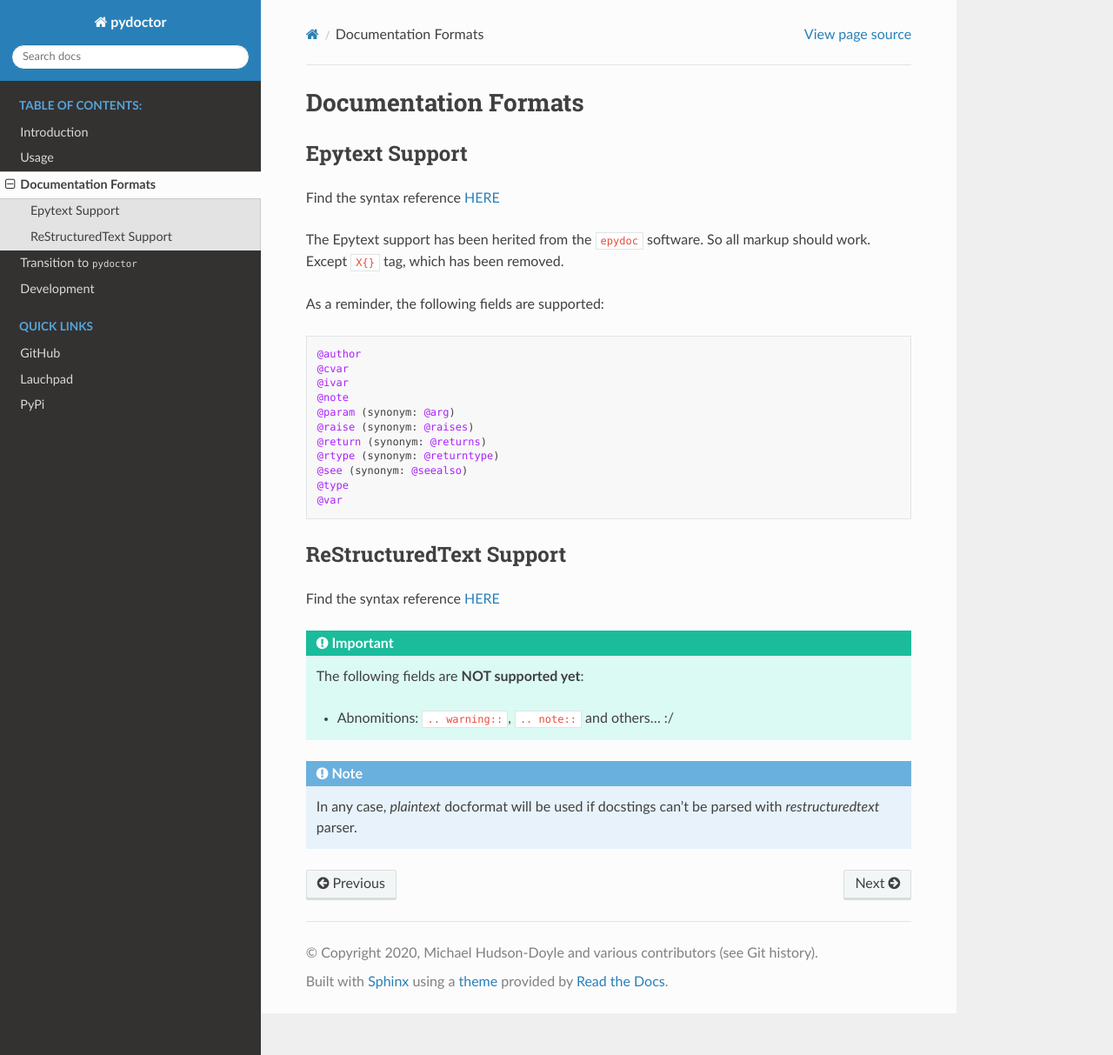
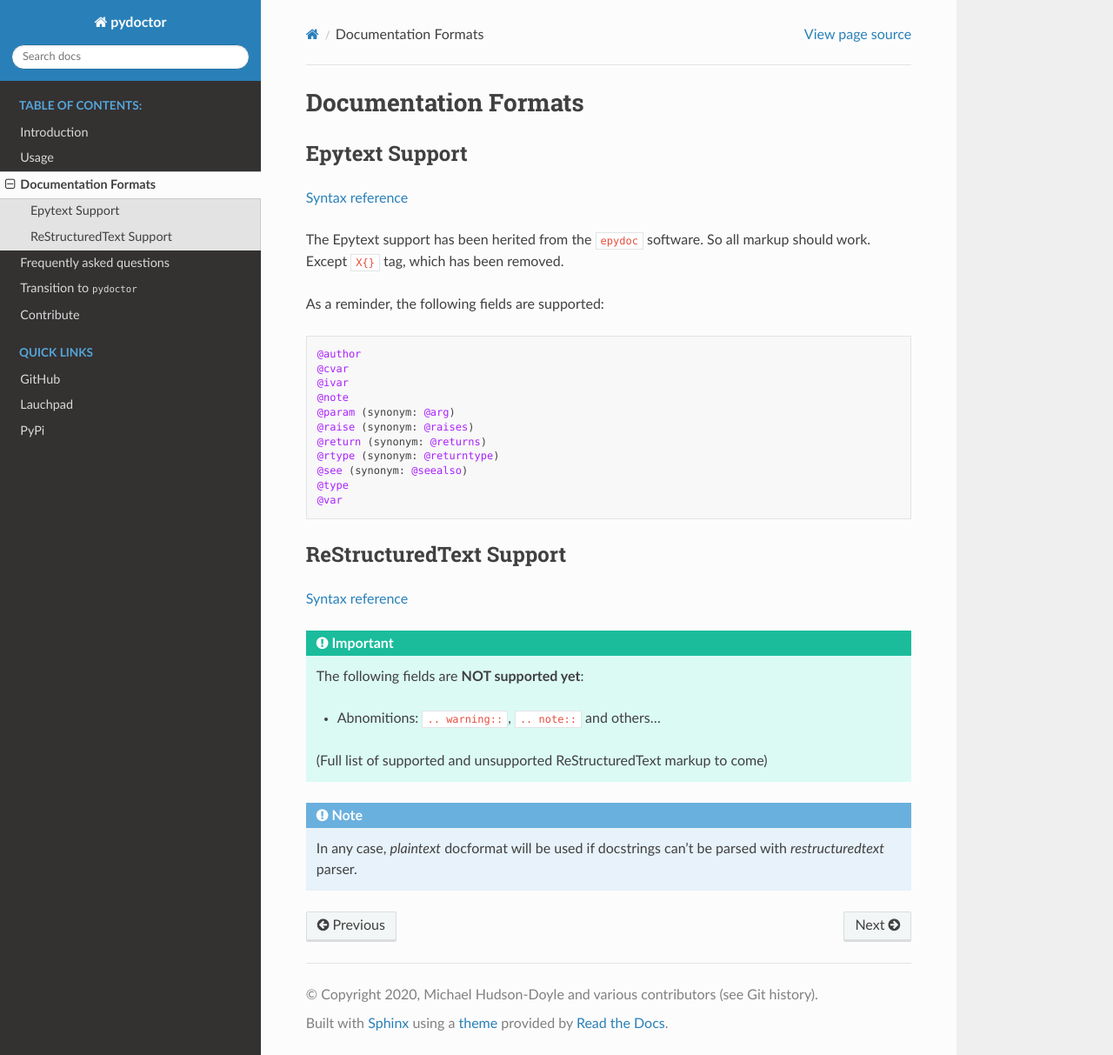
Before and after one commit to twisted/pydoctor, a Sphinx documentation site: the page built from docs/source/markup.rst, in a window 1280 px wide and 1213 px high. Shown: the whole window at 87% size. Built offline with Sphinx 7.4.7 and the Read the Docs theme 2.0.0, drawn with Linux system fonts in a browser that asks for light colours; the version number could not be read and is left out.

Commit message:
Added some of the older documentation found in the gh-page branch

```diff
--- a/docs/source/dev.rst
+++ b/docs/source/contrib.rst
@@ -1,7 +1,7 @@
-Development
-===========
+Contribute
+==========
 
-.. imclude:: ../../CONTRINUTING.rst
+.. imclude:: ../../CONTRIBUTING.rst
 
 Design Notes
 ------------
--- a/docs/source/index.rst
+++ b/docs/source/index.rst
@@ -25,8 +25,9 @@ A few projects using ``pydoctor``
    self
    usage
    markup
+   faq
    transition
-   dev
+   contrib
 
 
 .. toctree::
--- a/docs/source/markup.rst
+++ b/docs/source/markup.rst
@@ -4,7 +4,7 @@ Documentation Formats
 Epytext Support
 ---------------
 
-Find the syntax reference `HERE <http://epydoc.sourceforge.net/manual-epytext.html>`_
+`Syntax reference <http://epydoc.sourceforge.net/manual-epytext.html>`_
 
 The Epytext support has been herited from the ``epydoc`` software. So all markup should work. Except ``X{}`` tag, which has been removed.
 
@@ -26,12 +26,14 @@ As a reminder, the following fields are supported::
 ReStructuredText Support
 ------------------------
 
-Find the syntax reference `HERE <https://docutils.sourceforge.io/rst.html>`_
+`Syntax reference <https://docutils.sourceforge.io/rst.html>`_
 
 .. important::
 
     The following fields are **NOT supported yet**:
 
-    - Abnomitions: ``.. warning::``, ``.. note::`` and others... :/
+    - Abnomitions: ``.. warning::``, ``.. note::`` and others...
 
-.. note:: In any case, *plaintext* docformat will be used if docstings can't be parsed with *restructuredtext* parser.
+    (Full list of supported and unsupported ReStructuredText markup to come)
+
+.. note:: In any case, *plaintext* docformat will be used if docstrings can't be parsed with *restructuredtext* parser.
--- a/docs/source/transition.rst
+++ b/docs/source/transition.rst
@@ -8,7 +8,7 @@ If you are looking for a successor to ``epydoc`` after moving to Python 3, ``pyd
 
 .. important::
 
-    - ``pydoctor`` dropped support for the ``X{}`` tag. All other epytext matkup should be fully supported
+    - ``pydoctor`` dropped support for the ``X{}`` tag. All other epytext markup syntax should be fully supported
 
 From ``pdoc3``
 --------------
--- a/docs/source/usage.rst
+++ b/docs/source/usage.rst
@@ -23,7 +23,7 @@ It will add a link to your project website in all pages header and show a link t
 
 .. note:: This exemple assume you are running the ``pydoctor`` build from Unix and the current directory is the root folder of your package.
 
-.. warning:: The ``--html-viewsource-base`` argument  should point to a tag rather than a branch since line
+.. warning:: The ``--html-viewsource-base`` argument  should point to a tag or a commit SHA rather than a branch since line
     numbers aren't going to match otherwise when commits are added to the branch after the documentation has been published.
 
 Publish your documentation with Github actions
```
Also changed, not shown: docs/source/faq.rst (added, +50 -0 lines).
